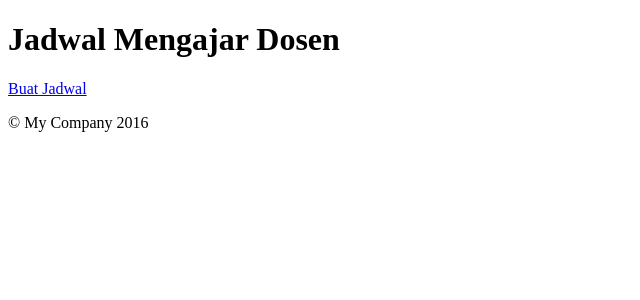
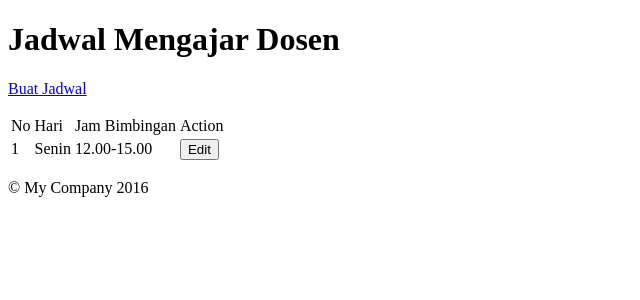
Before and after one commit to bagaswidodo/ta-app, a Yii app: template frontend/views/jadwal/index.php in a window 1280 px wide. Shown: the top 300 px of the page, without its empty margins (0-640 px from the left). Run offline with PHP 8.4 and a stand-in for Yii, Linux system fonts and the light colour scheme; the template is opened without the code that fills it, so the values that code supplies are empty; some libraries are stand-ins or nearby versions.

Commit message:
add jadwal for dosen

```diff
--- a/frontend/controllers/JadwalController.php
+++ b/frontend/controllers/JadwalController.php
@@ -32,7 +32,8 @@ class JadwalController extends Controller
      */
     public function actionIndex()
     {
-        return $this->redirect(['site/index']);
+        // return $this->redirect(['site/index']);
+        return $this->render('index');
         echo "redirect to Home";
     }
 
--- a/frontend/views/jadwal/index.php
+++ b/frontend/views/jadwal/index.php
@@ -17,22 +17,21 @@ $this->params['breadcrumbs'][] = $this->title;
         <?= Html::a('Buat Jadwal', ['create'], ['class' => 'btn btn-success']) ?>
     </p>
 
-    <?= GridView::widget([
-        'dataProvider' => $dataProvider,
-        'columns' => [
-            ['class' => 'yii\grid\SerialColumn'],
-
-            'nim',
-            'nama',
-            'no_telpon',
-            'progdi.nama',
-            'konsentrasi',
-            // 'judul',
-            // 'status',
-            // 'deskripsi:ntext',
-
-            ['class' => 'yii\grid\ActionColumn'],
-        ],
-    ]); ?>
+    <table class="table table-bordered table-hover table-striped">
+        <tr>
+            <td>No</td>
+            <td>Hari</td>
+            <td>Jam Bimbingan</td>
+            <td>Action</td>
+        </tr>
+        <tr>
+            <td>1</td>
+            <td>Senin</td>
+            <td>12.00-15.00</td>
+            <td>
+                <button class="btn btn-success">Edit</button>
+            </td>
+        </tr>
+    </table>
 
 </div>
--- a/frontend/views/layouts/main.php
+++ b/frontend/views/layouts/main.php
@@ -46,7 +46,7 @@ AppAsset::register($this);
         $menuItems =
         [
             ['label' =>  'Jadwal dosen' , 'url' => ['/jadwal/index']],
-            ['label' =>  'Bimbingan' , 'url' => ['/dosen/Bimbingan']],
+            ['label' =>  'Bimbingan' , 'url' => ['/site/bimbingan']],
             ['label' => 'Logout (' . Yii::$app->user->identity->username . ')',
             'url' => ['/site/logout'],
             'linkOptions' => ['data-method' => 'post']
```
Also changed, not shown: frontend/controllers/SiteController.php (+22 -0 lines), frontend/views/site/bimbingan.php (added, +32 -0 lines).
